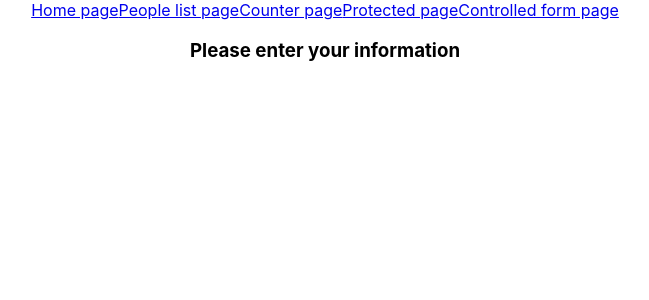
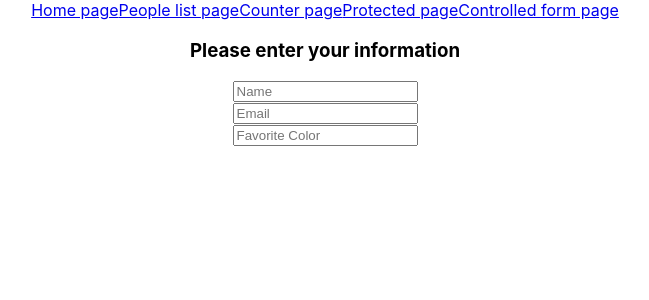
Before and after one commit to ashishjsharda/ReactComponents1, a React (Create React App) app: page /controlled-form in a window 1280 px wide. Shown: the top 300 px of the page, without its empty margins (315-964 px from the left). Built offline with nearby package versions, Linux system fonts and the light colour scheme.

Commit message:
Update ControlledFormPage

```diff
--- a/src/pages/ControlledFormPage.js
+++ b/src/pages/ControlledFormPage.js
@@ -3,6 +3,16 @@ export const ControlledFormPage= () => {
 return(
     <form>
         <h3>Please enter your information</h3>
+        <div>
+            <input type="text" id="name" name="name" placeholder="Name" />
+
+        </div>
+        <div>
+            <input type="text" id="email" name="email" placeholder="Email" />
+        </div>
+        <div>
+            <input type="text"  name="favoritecolor" placeholder="Favorite Color" />
+        </div>
     </form>
 )
 }
```
